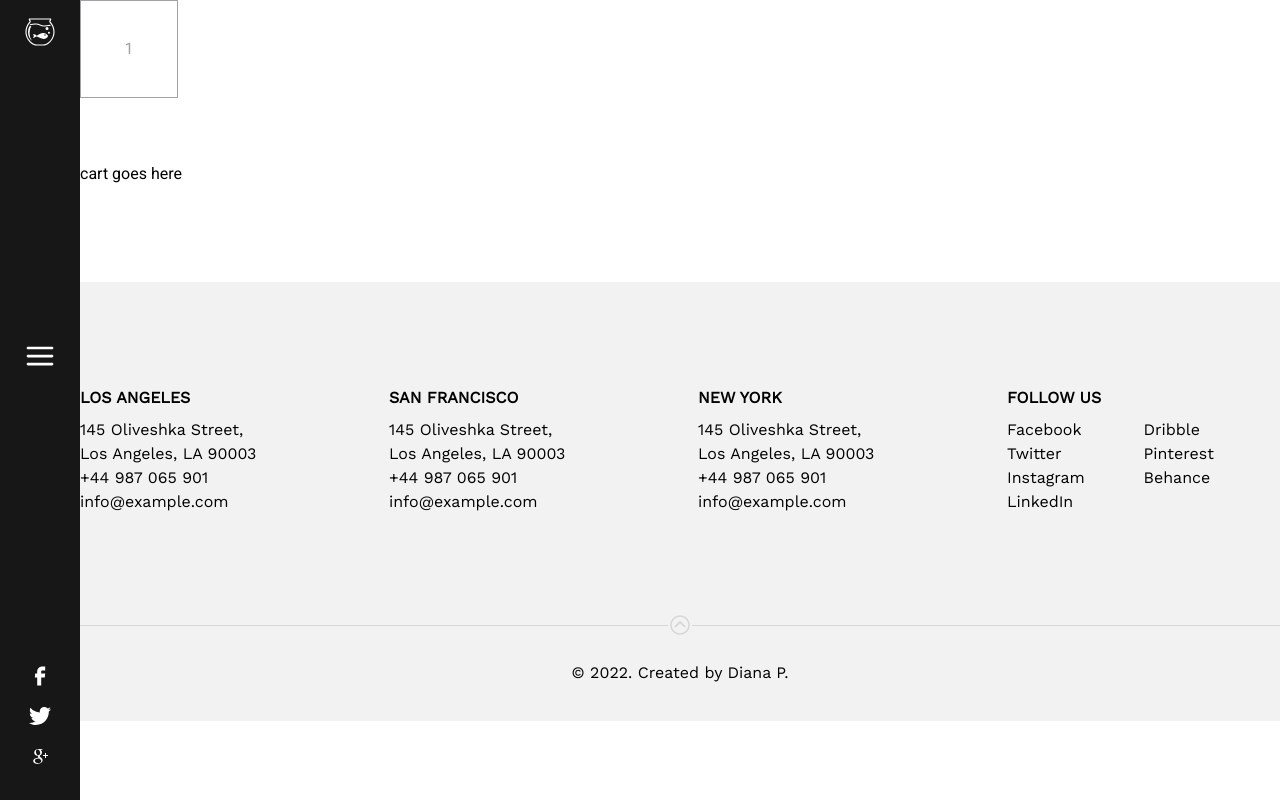
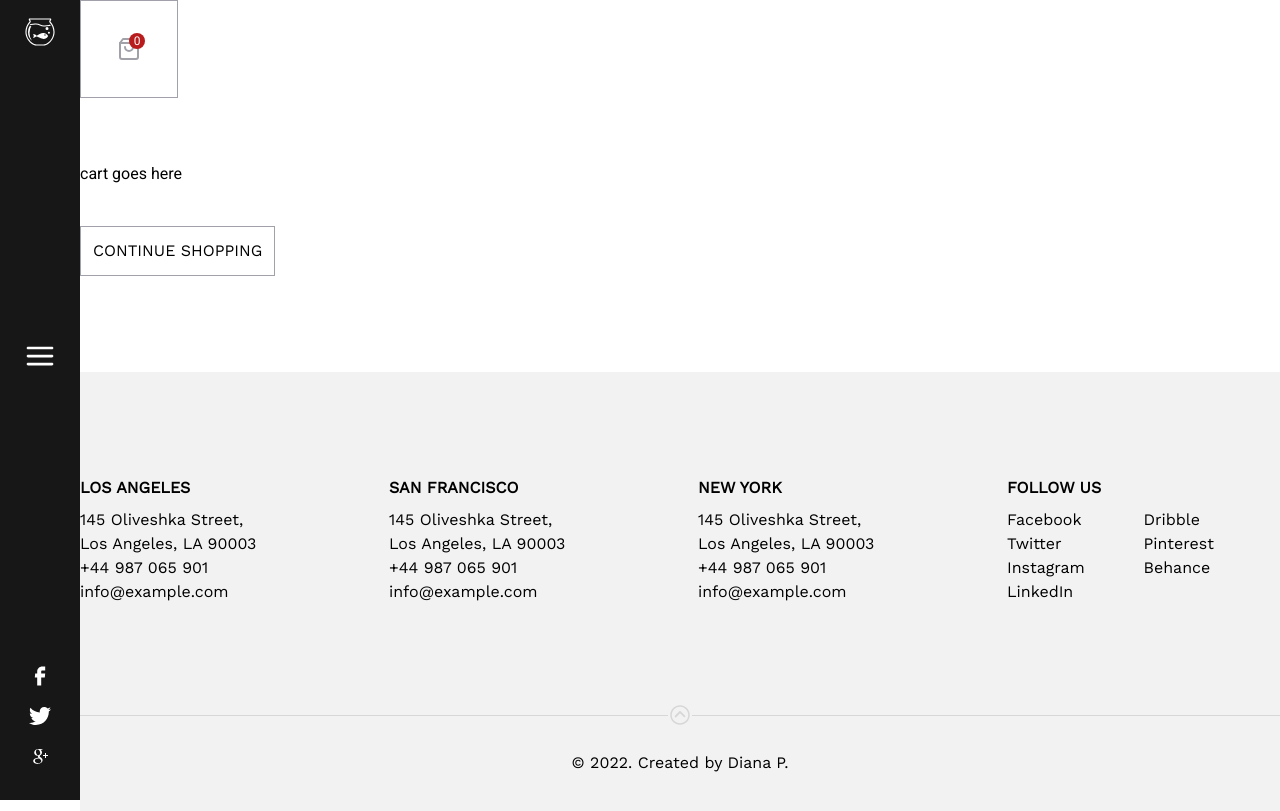
Before and after one commit to dianaprunaru/pixellab-ecom, a Next.js app: page /cart in a window 1280 px wide. Built offline with nearby package versions, Linux system fonts and the light colour scheme.

Commit message:
Tema 3oct

```diff
--- a/src/components/cart/CartControl.jsx
+++ b/src/components/cart/CartControl.jsx
@@ -1,11 +1,19 @@
 import Link from 'next/link';
+import { FiShoppingBag } from 'react-icons/fi';
 
 export const CartControl = () => {
   return (
     <ul className="border border-zinc-400">
       <li>
         <Link href="/cart">
-          <a className="w-24 h-24 flex justify-center items-center">1</a>
+          <div className="w-24 h-24">
+            <a className="w-full h-full flex justify-center items-center">
+              <FiShoppingBag size="24"></FiShoppingBag>
+            </a>
+            <sup className="flex relative justify-center items-center -top-16 left-12 rounded-full w-4 h-4 text-white text-xs bg-red-700">
+              0
+            </sup>
+          </div>
         </Link>
       </li>
     </ul>
--- /dev/null
+++ b/src/components/cart/ContinueShopping.jsx
@@ -0,0 +1,17 @@
+import Link from 'next/link';
+
+export const ContinueShopping = () => {
+  return (
+    <Link href="/">
+      <a title="Home">
+        <button
+          className="border border-zinc-400 p-3 mt-10 font-['Work_Sans'] uppercase"
+          type="button"
+          title="Continue shopping"
+        >
+          Continue shopping
+        </button>
+      </a>
+    </Link>
+  );
+};
--- a/src/components/cart/index.js
+++ b/src/components/cart/index.js
@@ -1 +1,2 @@
 export * from './CartControl';
+export * from './ContinueShopping';
--- a/src/components/catalog/GridControls.jsx
+++ b/src/components/catalog/GridControls.jsx
@@ -1,6 +1,10 @@
 import { useEffect, useState } from 'react';
+import { TfiLayoutGrid4 } from 'react-icons/ti';
+import { TfiViewGrid } from 'react-icons/ti';
+import { CgDisplayGrid } from 'react-icons/cg';
+import { IoMdGrid } from 'react-icons/io';
 
-const buttonClasses = `w-24 h-24 border-l border-zinc-400 justify-center items-center`;
+const buttonClasses = `flex w-24 h-24 border-l border-zinc-400 justify-center items-center`;
 
 // setting a no-op
 export const GridControls = ({ setPerRow = () => {} }) => {
@@ -16,18 +20,17 @@ export const GridControls = ({ setPerRow = () => {} }) => {
 
   return (
     <ul className="flex border border-l-0 border-r-0 border-zinc-400">
-      {itemsPerRow}
       <li>
         <button
           title="One per row"
           className={`${buttonClasses} ${
             itemsPerRow === '1/row' ? 'bg-black text-white' : ''
-          }`}
+          } `}
           onClick={() => {
             setItemsPerRow('1/row');
           }}
         >
-          1
+          <IoMdGrid size="24"></IoMdGrid>
         </button>
       </li>
 
@@ -36,12 +39,12 @@ export const GridControls = ({ setPerRow = () => {} }) => {
           title="Two per row"
           className={`${buttonClasses} ${
             itemsPerRow === '2/row' ? 'bg-black text-white' : ''
-          }`}
+          } `}
           onClick={() => {
             setItemsPerRow('2/row');
           }}
         >
-          2
+          <IoMdGrid size="24"></IoMdGrid>
         </button>
       </li>
 
@@ -50,12 +53,12 @@ export const GridControls = ({ setPerRow = () => {} }) => {
           title="Four per row"
           className={`${buttonClasses} ${
             itemsPerRow === '4/row' ? 'bg-black text-white' : ''
-          }`}
+          } `}
           onClick={() => {
             setItemsPerRow('4/row');
           }}
         >
-          4
+          <IoMdGrid size="24"></IoMdGrid>
         </button>
       </li>
     </ul>
--- a/src/components/catalog/ProductGrid.jsx
+++ b/src/components/catalog/ProductGrid.jsx
@@ -1,9 +1,14 @@
 import { css } from '@emotion/css';
-import Image from 'next/image';
 
 export const ProductGrid = ({ products = [], perRow = 4 }) => {
   if (products.length <= 0) {
-    return <>There are no products</>;
+    return (
+      <section className="container px-4 lg:px-0 mx-auto font-['Work_Sans'] flex justify-center text-base">
+        There are no products available. Subscribe to our newsletter for new
+        arrivals notifications 🛍
+        {/* newsletter component */}
+      </section>
+    );
   }
 
   const gridCss = css`
--- a/src/components/common/Footer.jsx
+++ b/src/components/common/Footer.jsx
@@ -71,7 +71,7 @@ export const Footer = () => {
         </div>
       </section>
 
-      <div className="flex container">
+      <div className="flex ">
         <div className={hrRuleCss}></div>
         <div className={hrIcon}>
           <button
--- a/src/pages/cart.jsx
+++ b/src/pages/cart.jsx
@@ -1,5 +1,5 @@
 import Head from 'next/head';
-import { CartControl } from '../components/cart';
+import { CartControl, ContinueShopping } from '../components/cart';
 import { Layout } from '../layouts';
 
 const Cart = () => {
@@ -15,7 +15,10 @@ const Cart = () => {
             <CartControl></CartControl>
           </header>
 
-          <section className="mt-16">cart goes here</section>
+          <section className="mt-16 flex flex-col ">
+            cart goes here
+            <ContinueShopping></ContinueShopping>
+          </section>
         </main>
       </Layout>
     </>
```
